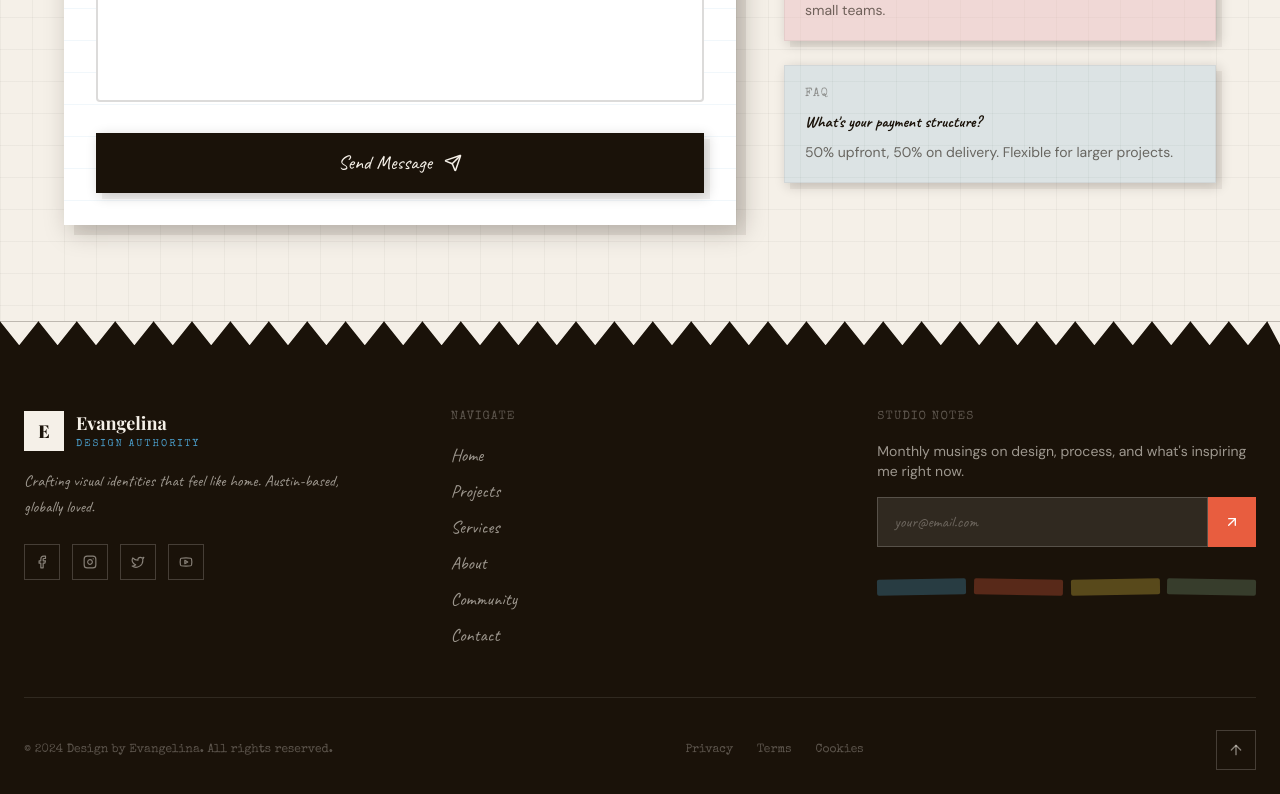
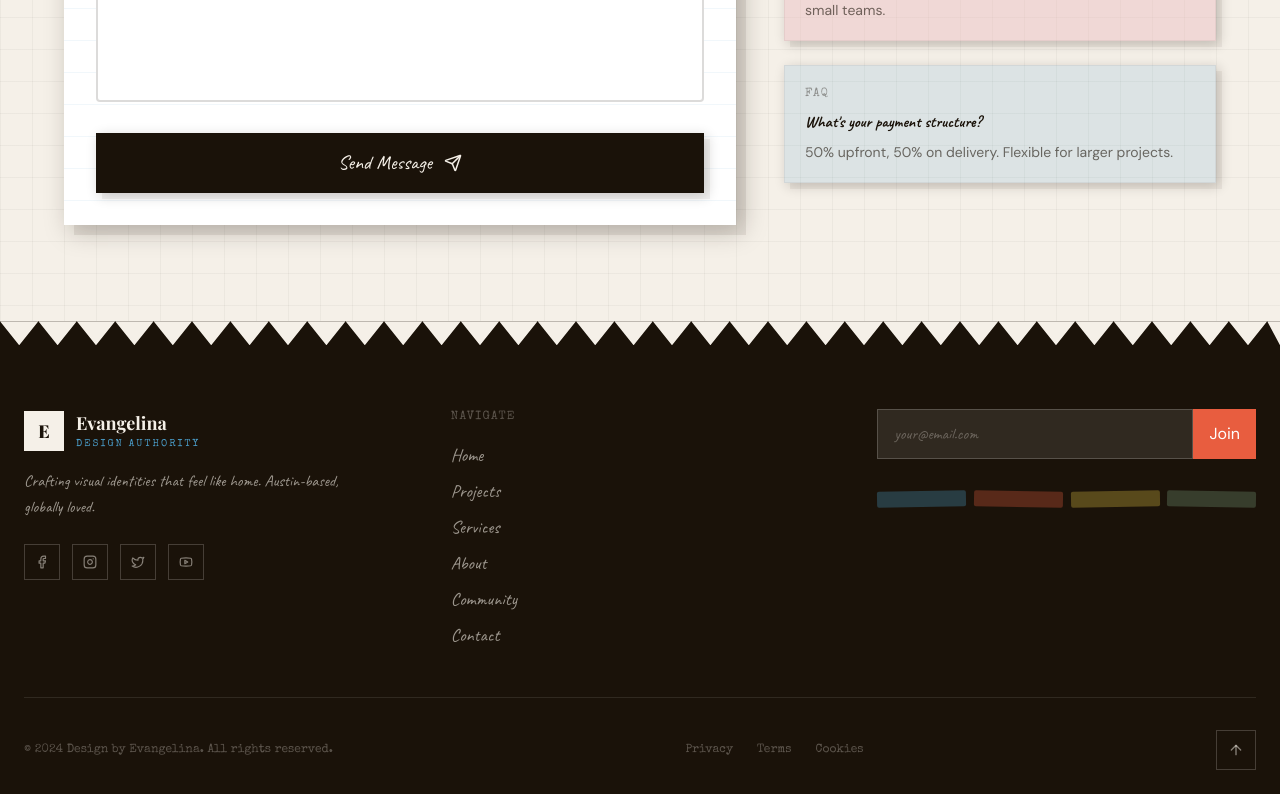
Before and after one commit to 00anthony/Designby.Evangelina, a Next.js app: page / in a window 1280 px wide. Shown: the part 7196-7990 px from the top of the page. Built offline with nearby package versions, Linux system fonts and the light colour scheme; a web font is replaced by a local one.

Commit message:
connected resend to contact form and newsletter.

```diff
--- a/package.json
+++ b/package.json
@@ -13,7 +13,9 @@
     "lucide-react": "^0.414.0",
     "next": "14.2.5",
     "react": "^18",
-    "react-dom": "^18"
+    "react-dom": "^18",
+    "resend": "^6.9.2",
+    "sharp": "^0.34.5"
   },
   "devDependencies": {
     "@types/node": "^20",
--- /dev/null
+++ b/src/app/api/contact/route.ts
@@ -0,0 +1,71 @@
+import { Resend } from "resend";
+
+const resend = new Resend(process.env.RESEND_API_KEY);
+
+// --- Simple in-memory rate limiter ---
+const rateLimitMap = new Map<string, number>();
+
+export async function POST(req: Request) {
+  try {
+    const { name, email, message, projectType } = await req.json();
+
+    // -------------------------
+    // 🔒 Basic Rate Limiting
+    // -------------------------
+    const ip =
+      req.headers.get("x-forwarded-for") ||
+      req.headers.get("x-real-ip") ||
+      "unknown";
+
+    const now = Date.now();
+    const lastSubmission = rateLimitMap.get(ip);
+
+    if (lastSubmission && now - lastSubmission < 60_000) {
+      return Response.json(
+        { error: "Too many requests. Please wait a minute." },
+        { status: 429 }
+      );
+    }
+
+    rateLimitMap.set(ip, now);
+
+    // -------------------------
+    // 📩 Send Email to Client
+    // -------------------------
+    await resend.emails.send({
+      from: "Design by Evangelina <onboarding@resend.dev>",
+      to: "anthonytij3@gmail.com",
+      subject: `New inquiry from ${name}`,
+      replyTo: email,
+      html: `
+        <h2>New Contact Form Submission</h2>
+        <p><strong>Name:</strong> ${name}</p>
+        <p><strong>Email:</strong> ${email}</p>
+        <p><strong>Project Type:</strong> ${projectType || "Not selected"}</p>
+        <p><strong>Message:</strong></p>
+        <p>${message}</p>
+      `,
+    });
+
+    // -------------------------
+    // 💌 Auto-Reply to User
+    // -------------------------
+    await resend.emails.send({
+      from: "Angel Evangelina <onboarding@resend.dev>",
+      to: email,
+      subject: "Got your message ✦",
+      html: `
+        <h2>Hi ${name},</h2>
+        <p>Thank you for reaching out! I’ve received your message and will get back to you within 24 hours.</p>
+        <p>In the meantime, feel free to reply directly to this email if you have anything to add.</p>
+        <br/>
+        <p>Warmly,</p>
+        <p><strong>Angel</strong></p>
+      `,
+    });
+
+    return Response.json({ success: true });
+  } catch (error) {
+    return Response.json({ error: "Email failed" }, { status: 500 });
+  }
+}
--- /dev/null
+++ b/src/app/api/newsletter/route.ts
@@ -0,0 +1,40 @@
+import { Resend } from "resend";
+
+const resend = new Resend(process.env.RESEND_API_KEY);
+
+export async function POST(req: Request) {
+  try {
+    const { email } = await req.json();
+
+    if (!email) {
+      return Response.json({ error: "Email required" }, { status: 400 });
+    }
+
+    await resend.emails.send({
+      from: "Design by Evangelina <onboarding@resend.dev>",
+      to: "anthonytij3@gmail.com",
+      subject: "New Newsletter Signup ✦",
+      html: `
+        <h2>New Newsletter Signup</h2>
+        <p><strong>Email:</strong> ${email}</p>
+      `,
+    });
+
+    await resend.emails.send({
+      from: "Angel Evangelina <onboarding@resend.dev>",
+      to: email,
+      subject: "You're on the Studio Notes list ✦",
+      html: `
+        <h2>Welcome ✦</h2>
+        <p>Thanks for joining Studio Notes.</p>
+        <p>I’ll send thoughtful monthly updates on design, process, and inspiration.</p>
+        <br/>
+        <p>– Angel</p>
+      `,
+    });
+
+    return Response.json({ success: true });
+  } catch (error) {
+    return Response.json({ error: "Signup failed" }, { status: 500 });
+  }
+}
--- a/src/components/ContactForm.tsx
+++ b/src/components/ContactForm.tsx
@@ -19,10 +19,32 @@ export default function ContactForm() {
   const [selected, setSelected] = useState<string | null>(null);
   const [submitted, setSubmitted] = useState(false);
   const [formData, setFormData] = useState({ name: "", email: "", message: "" });
+  const [loading, setLoading] = useState(false);
+  const [error, setError] = useState("");
 
-  const handleSubmit = (e: React.FormEvent) => {
+  const handleSubmit = async (e: React.FormEvent) => {
     e.preventDefault();
-    setSubmitted(true);
+    setLoading(true);
+    setError("");
+
+    try {
+      const res = await fetch("/api/contact", {
+        method: "POST",
+        headers: { "Content-Type": "application/json" },
+        body: JSON.stringify({
+          ...formData,
+          projectType: selected,
+        }),
+      });
+
+      if (!res.ok) throw new Error("Failed");
+
+      setSubmitted(true);
+    } catch (err) {
+      setError("Something went wrong. Try again.");
+    } finally {
+      setLoading(false);
+    }
   };
 
   return (
@@ -164,10 +186,11 @@ export default function ContactForm() {
 
                   <button
                     type="submit"
+                    disabled={loading}
                     className="group w-full bg-ink text-cream py-4 font-handwriting text-xl flex items-center justify-center gap-3 hover:bg-coral transition-colors duration-300 shadow-scrapbook"
                   >
-                    Send Message
-                    <Send size={18} className="group-hover:translate-x-1 group-hover:-translate-y-1 transition-transform" />
+                    {loading ? "Sending..." : "Send Message"}
+                    <Send size={18} />
                   </button>
                 </motion.form>
               )}
--- a/src/components/Footer.tsx
+++ b/src/components/Footer.tsx
@@ -1,10 +1,16 @@
 "use client";
 
-import { motion } from "framer-motion";
+import { useState } from "react";
 import { Instagram, Twitter, Youtube, Facebook, ArrowUp } from "lucide-react";
 
 export default function Footer() {
   const scrollToTop = () => window.scrollTo({ top: 0, behavior: "smooth" });
+
+  const [newsletterEmail, setNewsletterEmail] = useState("");
+  const [newsletterLoading, setNewsletterLoading] = useState(false);
+  const [newsletterSuccess, setNewsletterSuccess] = useState(false);
+  const [newsletterError, setNewsletterError] = useState("");
+
 
   return (
     <footer className="bg-ink text-cream py-16 px-6 relative overflow-hidden">
@@ -54,20 +60,65 @@ export default function Footer() {
 
           {/* Newsletter */}
           <div>
-            <h4 className="font-mono text-xs uppercase tracking-widest text-cream/30 mb-4">Studio Notes</h4>
-            <p className="font-sans text-cream/60 text-sm mb-4">
-              Monthly musings on design, process, and what's inspiring me right now.
-            </p>
+            <form
+              onSubmit={async (e) => {
+                e.preventDefault();
+
+                if (!newsletterEmail) return;
+
+                setNewsletterLoading(true);
+                setNewsletterError("");
+                setNewsletterSuccess(false);
+
+                try {
+                  const res = await fetch("/api/newsletter", {
+                    method: "POST",
+                    headers: { "Content-Type": "application/json" },
+                    body: JSON.stringify({ email: newsletterEmail }),
+                  });
+
+                  if (!res.ok) throw new Error("Failed");
+
+                  setNewsletterSuccess(true);
+                  setNewsletterEmail("");
+                } catch {
+                  setNewsletterError("Something went wrong. Try again.");
+                } finally {
+                  setNewsletterLoading(false);
+                }
+              }}
+            >
               <div className="flex gap-0">
                 <input
                   type="email"
+                  required
+                  value={newsletterEmail}
+                  onChange={(e) => setNewsletterEmail(e.target.value)}
                   placeholder="your@email.com"
                   className="flex-1 bg-cream/10 border border-cream/20 px-4 py-3 font-handwriting text-base text-cream placeholder:text-cream/30 focus:outline-none focus:border-sky"
                 />
-              <button className="bg-coral text-white px-4 py-3 hover:bg-coral/80 transition-colors">
-                <ArrowUp size={16} style={{ transform: "rotate(45deg)" }} />
+
+                <button
+                  type="submit"
+                  disabled={newsletterLoading}
+                  className="bg-coral text-white px-4 py-3 hover:bg-coral/80 transition-colors"
+                >
+                  {newsletterLoading ? "..." : "Join"}
                 </button>
               </div>
+
+              {newsletterSuccess && (
+                <p className="text-sage text-sm mt-2">
+                  You're on the list ✦
+                </p>
+              )}
+
+              {newsletterError && (
+                <p className="text-red-400 text-sm mt-2">
+                  {newsletterError}
+                </p>
+              )}
+            </form>
 
             {/* Washi tape deco */}
             <div className="mt-8 flex gap-2">
```
Also changed, not shown: 1 other file (tests, documents, lock files or other folders). Lines whose indentation alone changed are shown as unchanged.
